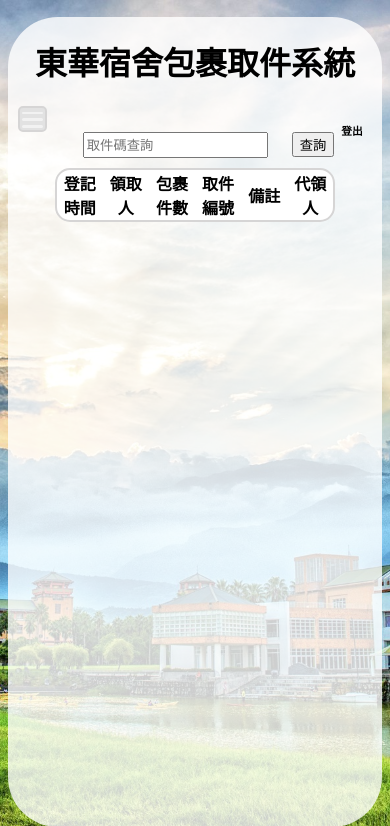
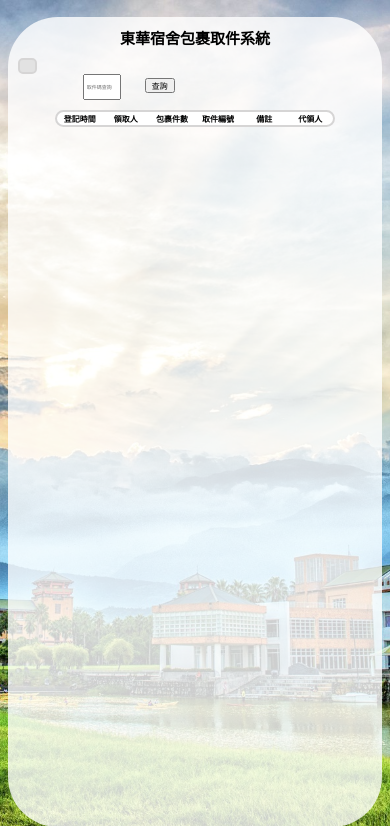
Before and after one commit to WangJevons/wangjevons.github.io, a PHP site: page /check.html in a window 390 px wide. Shown: the top 826 px of the page. Run offline with PHP 8.4, Linux system fonts and the light colour scheme; lists and menus that the app fills with data are empty.

Commit message:
Add files via upload

```diff
--- a/applypackage.html
+++ b/applypackage.html
@@ -2,7 +2,7 @@
 <html>
     <head>
         <meta charset="utf-8">
-        <meta name="viewpoint" content="width = device-width, initial-scale = 1.0">
+        <meta name="viewport" content="width = device-width, initial-scale = 1.0">
         <title>東華宿舍包裹系統</title>
         <link rel="stylesheet" href="style.css">
     </head>
@@ -15,7 +15,7 @@
                     <a href="student.html" style="color: black; text-decoration: none;">東華宿舍包裹取件系統</a></h1>
                 </div>
                     <p></p>
-                    <a href="login.html"><h6>登出</h6></a>
+                    <a  href="login.html" id="logout" class="desktop" >登出</a>
                     <!--漢堡選單-->
                     <div class="hamburger" id="hamburger" onclick="toggleMenu()">
                         <div class="line"></div>
@@ -28,6 +28,7 @@
                             <li><a href="takepack.html"><b>領取包裹</b><br></a></li>
                             <li><a href="applypackage.html"><b>代領包裹申請</b><br></a></li>
                             <li><a href="record.html"><b>領取紀錄</b></a></li>
+                            <li><a href="login.html" class="mobile">登出</a></li>
                         </ul>
                     </div>
                     <div style="margin-left: 20vw;background-color:flex; align-items:center;">
--- a/check.html
+++ b/check.html
@@ -2,7 +2,7 @@
 <html>
     <head>
         <meta charset="utf-8" >
-        <meta name="viewpoint" content="width = device-width, initial-scale = 1.0">
+        <meta name="viewport" content="width = device-width, initial-scale = 1.0">
         <title>東華宿舍包裹系統</title>
         <link rel="stylesheet" href="style.css">
     </head>
@@ -13,7 +13,7 @@
                 <div style="text-align: center;">
                     <h1 style="align-self: center;">東華宿舍包裹取件系統</h1>
                 </div>
-                <a href="login.html"><h6>登出</h6></a>
+                <a  href="login.html" id="logout" class="desktop" >登出</a>
                 <!--漢堡選單-->
                 <div class="hamburger" id="hamburger" onclick="toggleMenu()">
                     <div class="line"></div>
@@ -28,6 +28,7 @@
                         <li><a><b>資料管理</b><br></a></li>
                         <li><a><b>分析</b><br></a></li>
                         <li><a><b>異常報告</b><br></a></li>
+                        <li><a href="login.html" class="mobile">登出</a></li>
                     </ul>
                 </div>
 
--- a/checkin.html
+++ b/checkin.html
@@ -2,7 +2,7 @@
 <html>
     <head>
         <meta charset="utf-8" >
-        <meta name="viewpoint" content="width = device-width, initial-scale = 1.0">
+        <meta name="viewport" content="width = device-width, initial-scale = 1.0">
         <title>東華宿舍包裹系統</title>
         <link rel="stylesheet" href="style.css">
     </head>
@@ -13,7 +13,7 @@
                 <div style="text-align: center;">
                     <h1 style="align-self: center;">東華宿舍包裹取件系統</h1>
                 </div>
-                <a href="login.html"><h6>登出</h6></a>
+                <a  href="login.html" id="logout" class="desktop" >登出</a>
                 <!--漢堡選單-->
                 <div class="hamburger" id="hamburger" onclick="toggleMenu()">
                     <div class="line"></div>
@@ -28,6 +28,7 @@
                         <li><a><b>資料管理</b><br></a></li>
                         <li><a><b>分析</b><br></a></li>
                         <li><a><b>異常報告</b><br></a></li>
+                        <li><a href="login.html" class="mobile">登出</a></li>
                     </ul>
                 </div>
                 <br>
--- a/manager.html
+++ b/manager.html
@@ -2,7 +2,7 @@
 <html>
     <head>
         <meta charset="utf-8" >
-        <meta name="viewpoint" content="width = device-width, initial-scale = 1.0">
+        <meta name="viewport" content="width = device-width, initial-scale = 1.0">
         <title>東華宿舍包裹系統</title>
         <link rel="stylesheet" href="style.css">
     </head>
@@ -13,7 +13,7 @@
                 <div style="text-align: center;">
                     <h1 style="align-self: center;">東華宿舍包裹取件系統</h1>
                 </div>
-                <a href="login.html"><h6>登出</h6></a>
+                <a  href="login.html" id="logout" class="desktop" >登出</a>
                 <!--漢堡選單-->
                 <div class="hamburger" id="hamburger" onclick="toggleMenu()">
                     <div class="line"></div>
@@ -28,6 +28,7 @@
                         <li><a><b>資料管理</b><br></a></li>
                         <li><a><b>分析</b><br></a></li>
                         <li><a><b>異常報告</b><br></a></li>
+                        <li><a href="login.html" class="mobile">登出</a></li>
                     </ul>
                 </div>
             </div>
--- a/packageinfor.html
+++ b/packageinfor.html
@@ -2,7 +2,7 @@
 <html>
     <head>
         <meta charset="utf-8" >
-        <meta name="viewpoint" content="width = device-width, initial-scale = 1.0">
+        <meta name="viewport" content="width = device-width, initial-scale = 1.0">
         <title>東華宿舍包裹系統</title>
         <link rel="stylesheet" href="style.css">
         <link rel="stylesheet" href="https://cdn.jsdelivr.net/npm/flatpickr/dist/flatpickr.min.css">
@@ -20,7 +20,7 @@
                 <div style="text-align: center;">
                     <h1 style="align-self: center;">東華宿舍包裹取件系統</h1>
                 </div>
-                <a href="login.html"><h6>登出</h6></a>
+                <a  href="login.html" id="logout" class="desktop" >登出</a>
                 <!--漢堡選單-->
                 <div class="hamburger" id="hamburger" onclick="toggleMenu()">
                     <div class="line"></div>
@@ -35,6 +35,7 @@
                         <li><a><b>資料管理</b><br></a></li>
                         <li><a><b>分析</b><br></a></li>
                         <li><a><b>異常報告</b><br></a></li>
+                        <li><a href="login.html" class="mobile">登出</a></li>
                     </ul>
                 </div>
                 <div style="text-align:left; margin-left: 20%; margin-top: 5%;">
--- a/receiveinstead.html
+++ b/receiveinstead.html
@@ -2,7 +2,7 @@
 <html>
     <head>
         <meta charset="utf-8" >
-        <meta name="viewpoint" content="width = device-width, initial-scale = 1.0">
+        <meta name="viewport" content="width = device-width, initial-scale = 1.0">
         <title>東華宿舍包裹系統</title>
         <link rel="stylesheet" href="style.css">
     </head>
@@ -13,7 +13,7 @@
                 <div style="text-align: center;">
                     <h1 style="align-self: center;">東華宿舍包裹取件系統</h1>
                 </div>
-                <a href="login.html"><h6>登出</h6></a>
+                <a  href="login.html" id="logout" class="desktop" >登出</a>
                 <!--漢堡選單-->
                 <div class="hamburger" id="hamburger" onclick="toggleMenu()">
                     <div class="line"></div>
@@ -28,6 +28,7 @@
                         <li><a><b>資料管理</b><br></a></li>
                         <li><a><b>分析</b><br></a></li>
                         <li><a><b>異常報告</b><br></a></li>
+                        <li><a href="login.html" class="mobile">登出</a></li>
                     </ul>
                 </div>
                 <br>
--- a/record.html
+++ b/record.html
@@ -2,7 +2,7 @@
 <html>
     <head>
         <meta charset="utf-8" >
-        <meta name="viewpoint" content="width = device-width, initial-scale = 1.0">
+        <meta name="viewport" content="width = device-width, initial-scale = 1.0">
         <title>東華宿舍包裹系統</title>
         <link rel="stylesheet" href="style.css">
     </head>
@@ -14,7 +14,7 @@
                     <h1 style="align-self: center;" id="stu">
                     <a href="student.html" style="color: black; text-decoration: none;">東華宿舍包裹取件系統</a></h1>
                 </div>
-                <a href="login.html"><h6>登出</h6></a>
+                <a  href="login.html" id="logout" class="desktop" >登出</a>
                 <!--漢堡選單-->
                 <div class="hamburger" id="hamburger" onclick="toggleMenu()">
                     <div class="line"></div>
@@ -26,6 +26,7 @@
                         <li><a href="takepack.html"><b>領取包裹</b><br></a></li>
                         <li><a href="applypackage.html"><b>代領包裹申請</b><br></a></li>
                         <li><a href="record.html"><b>領取紀錄</b></a></li>
+                        <li><a href="login.html" class="mobile">登出</a></li>
                     </ul>
                 </div>
                 <h4 style="color: red; float: left; margin-left: 5%; margin-top: 5px;">包裹紀錄僅保留14天內的領取紀錄</h4>
--- a/student.html
+++ b/student.html
@@ -2,7 +2,7 @@
 <html>
     <head>
         <meta charset="utf-8" >
-        <meta name="viewpoint" content="width = device-width, initial-scale = 1.0">
+        <meta name="viewport" content="width = device-width, initial-scale = 1.0">
         <title>東華宿舍包裹系統</title>
         <link rel="stylesheet" href="style.css">
     </head>
@@ -14,7 +14,7 @@
                     <h1 style="align-self: center; ">東華宿舍包裹取件系統</h1>
                 </div>
                 <p></p>
-                <a  href="login.html"><h6>登出</h6></a>
+                <a  href="login.html" id="logout" class="desktop" >登出</a>
                 <!--漢堡選單-->
                 <div class="hamburger" id="hamburger" onclick="toggleMenu()">
                     <div class="line"></div>
@@ -27,6 +27,7 @@
                         <li><a href="takepack.html"><b>領取包裹</b><br></a></li>
                         <li><a href="applypackage.html"><b>代領包裹申請</b><br></a></li>
                         <li><a href="record.html"><b>領取紀錄</b></a></li>
+                        <li><a href="login.html" class="mobile">登出</a></li>
                     </ul>
                 </div>
 
--- a/style.css
+++ b/style.css
@@ -1,8 +1,8 @@
-h6 {
+#logout{
     position: absolute;
     right: 5vw;
-    top: 10%;
-
+    top: 85px;
+    font-size: 15px;
 }
 a{
     text-decoration: none;
@@ -38,11 +38,15 @@ div#back
     border-style: solid;
     border-color: rgb(214, 213, 213);
     border-radius: 10px;
-    width: 100px;
-    padding: 10px;
+
+    padding: 0;
     background-color: rgb(255, 255, 255);
 }
-
+li
+{
+    padding: 10px;
+    width: 100px;
+}
 table
 {
     border: 2px rgb(214, 213, 213) solid;
@@ -66,7 +70,22 @@ ul
     padding: 0px;
     margin: 0px;
 }
-
+.desktop
+{
+    display: block;
+}
+.mobile
+{
+    display: none;
+}
+.login
+{
+    border: 3px rgb(214, 213, 213) solid;
+    margin-left: 35vw;
+    padding-bottom: 2vw;
+    margin-right: 35vw;
+    background-color: rgba(255, 255, 255, 0.8);
+}
 @media (max-width:768px)
 {
     .menu
@@ -78,10 +97,11 @@ ul
     }
     .hamburger{ display: flex; }
     .menu.menu-active{ display: block; }
+    h6{display: none;}
     .hamburger
     {
-        width: 25px;
-        height: 20px;
+        width: 15px;
+        height: 10px;
         margin-left: 10px;
         padding-top: 2px;
         flex-direction: column;
@@ -98,22 +118,96 @@ ul
         margin: 2px ;
         border-radius: 5px;
     }
+
     .menu ul
     {
         list-style-type: none;
-        padding: 0px;
-        margin: 0px;
+        padding: 0;
+        margin: 0;
         text-align: center;
+        height: 100px;
+
     }
     .menu ul li
     {
-        margin: 15px 0;
+        display: block;
+        width: 100%;
+        margin: 0;
+        padding: 0;
+        border-bottom: 3px rgb(232, 232, 232) solid;
+        box-sizing: border-box;
+        border-bottom-left-radius: 10px;
+        border-bottom-right-radius: 10px;
     }
     .menu ul li a
     {
+        display: block;
+        width: 100%;
         text-decoration: none;
         color: black;
+        font-size: 8px;
+        box-sizing: border-box;
+        padding: 3px;
+
+    }
+    .login
+    {
+        margin: auto;
+        width: 60%;
+    }
+    .desktop
+    {
+        display: none;
+    }
+    .mobile
+    {
+        display: block;
+        color: black;
+
+    }
+    #list
+    {
+        width: 50px;
+    }
+
+    .identify
+    {
+        font-size: 8px;
+    }
+    h1
+    {
+
         font-size: 15px;
-        font-weight: bold;
+    }
+    h2
+    {
+        font-size: 15px;
+    }
+    h4
+    {
+        font-size: 10px;
+        padding-left: 10%;
+    }
+    th
+    {
+        font-size: 8px ;
+    }
+    input
+    {
+        height: 5px;
+        width: 30px;
+        font-size: 5px;
+    }
+    label
+    {
+        font-size: 8px;
+
+    }
+    button
+    {
+        height: 15px;
+        width: 30px;
+        padding: 0px;
+        font-size: 8px;
     }
 }
--- a/takepack.html
+++ b/takepack.html
@@ -2,7 +2,7 @@
 <html>
     <head>
         <meta charset="utf-8" >
-        <meta name="viewpoint" content="width = device-width, initial-scale = 1.0">
+        <meta name="viewport" content="width = device-width, initial-scale = 1.0">
         <title>東華宿舍包裹系統</title>
         <link rel="stylesheet" href="style.css">
     </head>
@@ -14,7 +14,7 @@
                     <h1 style="align-self: center;" id="stu">
                     <a href="student.html" style="color: black; text-decoration: none;">東華宿舍包裹取件系統</a></h1>
                 </div>
-                <a href="login.html"><h6>登出</h6></a>
+                <a  href="login.html" id="logout" class="desktop" >登出</a>
                 <!--漢堡選單-->
                 <div class="hamburger" id="hamburger" onclick="toggleMenu()">
                     <div class="line"></div>
@@ -26,6 +26,7 @@
                         <li><a href="takepack.html"><b>領取包裹</b><br></a></li>
                         <li><a href="applypackage.html"><b>代領包裹申請</b><br></a></li>
                         <li><a href="record.html"><b>領取紀錄</b></a></li>
+                        <li><a href="login.html" class="mobile">登出</a></li>
                     </ul>
                 </div>
                 <br>
```
Also changed, not shown: login.html (+8 -6 lines).
